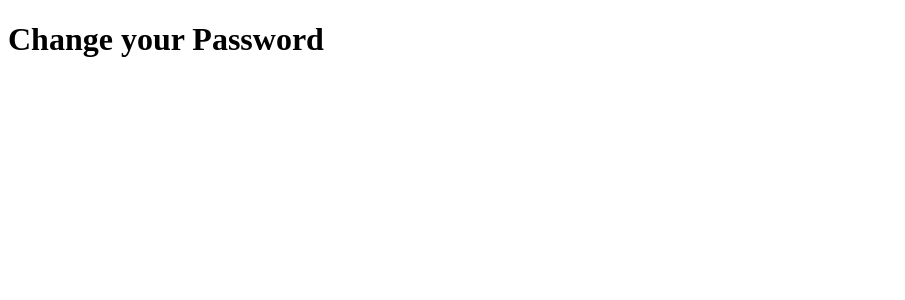
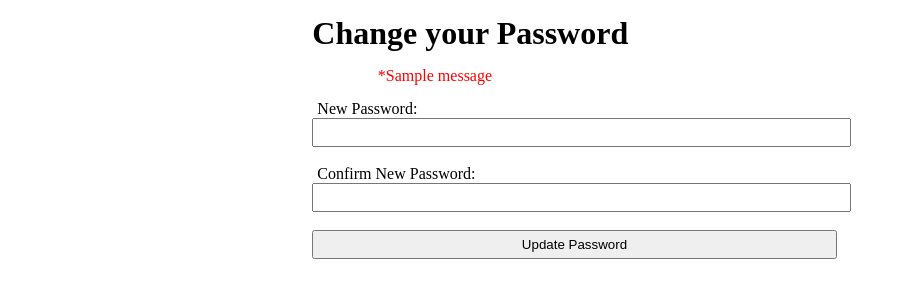
Before and after one commit to BrinkOfSecondBailout/ProjectsAlgo, a Flask app: page /changepw in a window 1280 px wide. Shown: the top 300 px of the page, without its empty margins (0-905 px from the left). Run offline with Flask 3, Linux system fonts and the light colour scheme; tables that the repository leaves empty or names only in its code hold one stand-in row (values such as "Sample post"); one stand-in notice (Sample message) is shown.

Commit message:
added password change

```diff
--- a/LoveBirdsApp/flask_app/controllers/users.py
+++ b/LoveBirdsApp/flask_app/controllers/users.py
@@ -92,6 +92,19 @@ def update_profile():
 def change_pw():
     return render_template('change_pw.html')
 
+@app.route('/updatepw', methods=['POST'])
+def update_pw():
+    if not session:
+        return redirect('/logout')
+    if not user.User.validate_password(request.form):
+        return redirect('/changepw')
+    data = {
+        'password': bcrypt.generate_password_hash(request.form['password']),
+        'id': session['user_id']
+    }
+    user.User.update_password(data)
+    return redirect('/users/edit')
+
 
 @app.route('/users/<int:id>')
 def show_profile(id):
--- a/LoveBirdsApp/flask_app/templates/change_pw.html
+++ b/LoveBirdsApp/flask_app/templates/change_pw.html
@@ -4,9 +4,28 @@
     <meta charset="UTF-8">
     <meta http-equiv="X-UA-Compatible" content="IE=edge">
     <meta name="viewport" content="width=device-width, initial-scale=1.0">
+    <link rel="stylesheet" type="text/css" href="{{ url_for('static', filename='style.css') }}">
     <title>Change Password</title>
 </head>
 <body>
     <h1>Change your Password</h1>
+    <div class="red">
+        {% with messages = get_flashed_messages(category_filter=['update_pw']) %}
+            {% if messages %}
+                {% for message in messages %}
+                    <p>*{{message}}</p>
+                {% endfor %}
+            {% endif %}
+        {% endwith %}
+    </div>
+
+    <form action="/updatepw" method="post">
+        <label for="password">New Password:</label><br>
+        <input type="password" name="password"><br><br>
+        <label for="confirm_password">Confirm New Password:</label><br>
+        <input type="password" name="confirm_password"><br><br>
+        <input type="submit" value="Update Password">
+    </form>
+
 </body>
 </html>
```
Also changed, not shown: LoveBirdsApp/flask_app/models/user.py (+17 -0 lines).
